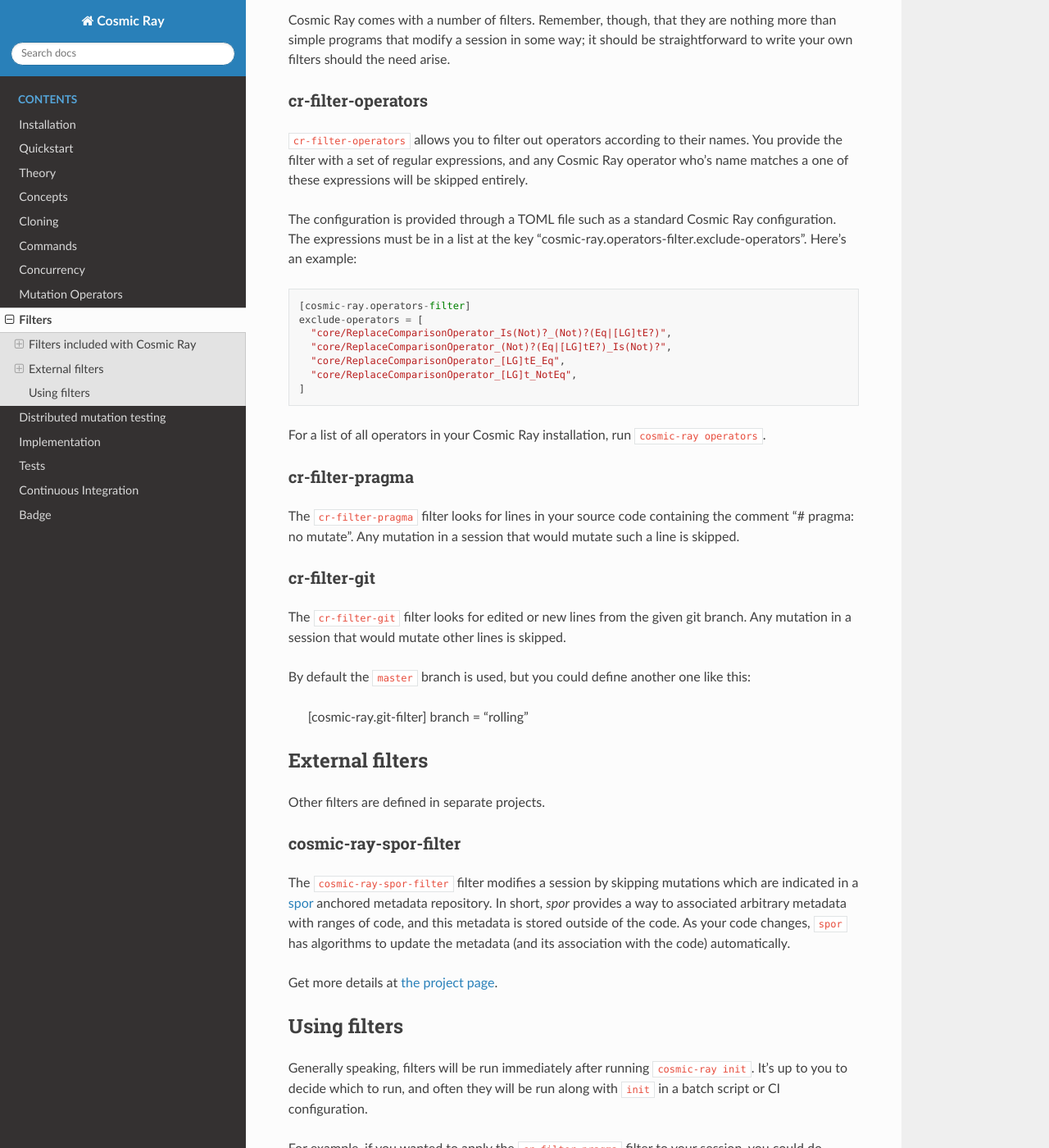
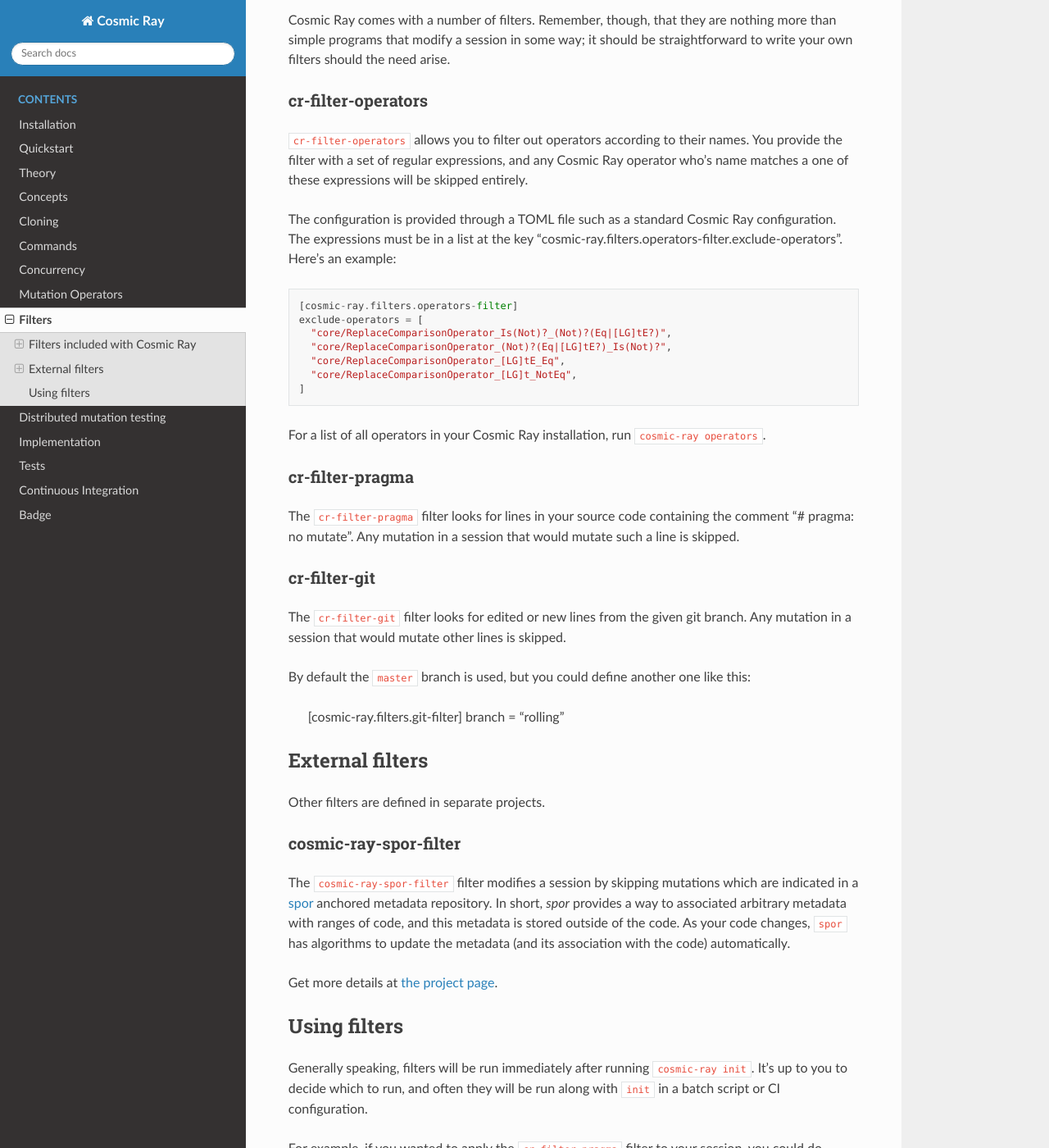
Before and after one commit to sixty-north/cosmic-ray, a Sphinx documentation site: the page built from docs/source/filters.rst, in a window 1280 px wide and 1400 px high, scrolled down 594 px. Shown: the whole window at 82% size. Built offline with Sphinx 7.4.7 and the Read the Docs theme 2.0.0, drawn with Linux system fonts in a browser that asks for light colours.

Commit message:
Updated docs related to filter config.

```diff
--- a/docs/source/filters.rst
+++ b/docs/source/filters.rst
@@ -32,9 +32,9 @@
 entirely.
 
 The configuration is provided through a TOML file such as a standard Cosmic Ray configuration. The expressions must be
-in a list at the key "cosmic-ray.operators-filter.exclude-operators". Here's an example::
+in a list at the key "cosmic-ray.filters.operators-filter.exclude-operators". Here's an example::
 
-  [cosmic-ray.operators-filter]
+  [cosmic-ray.filters.operators-filter]
   exclude-operators = [
     "core/ReplaceComparisonOperator_Is(Not)?_(Not)?(Eq|[LG]tE?)",
     "core/ReplaceComparisonOperator_(Not)?(Eq|[LG]tE?)_Is(Not)?",
@@ -58,7 +58,7 @@
 
 By default the ``master`` branch is used, but you could define another one like this:
 
-  [cosmic-ray.git-filter]
+  [cosmic-ray.filters.git-filter]
   branch = "rolling"
 
 External filters
```
